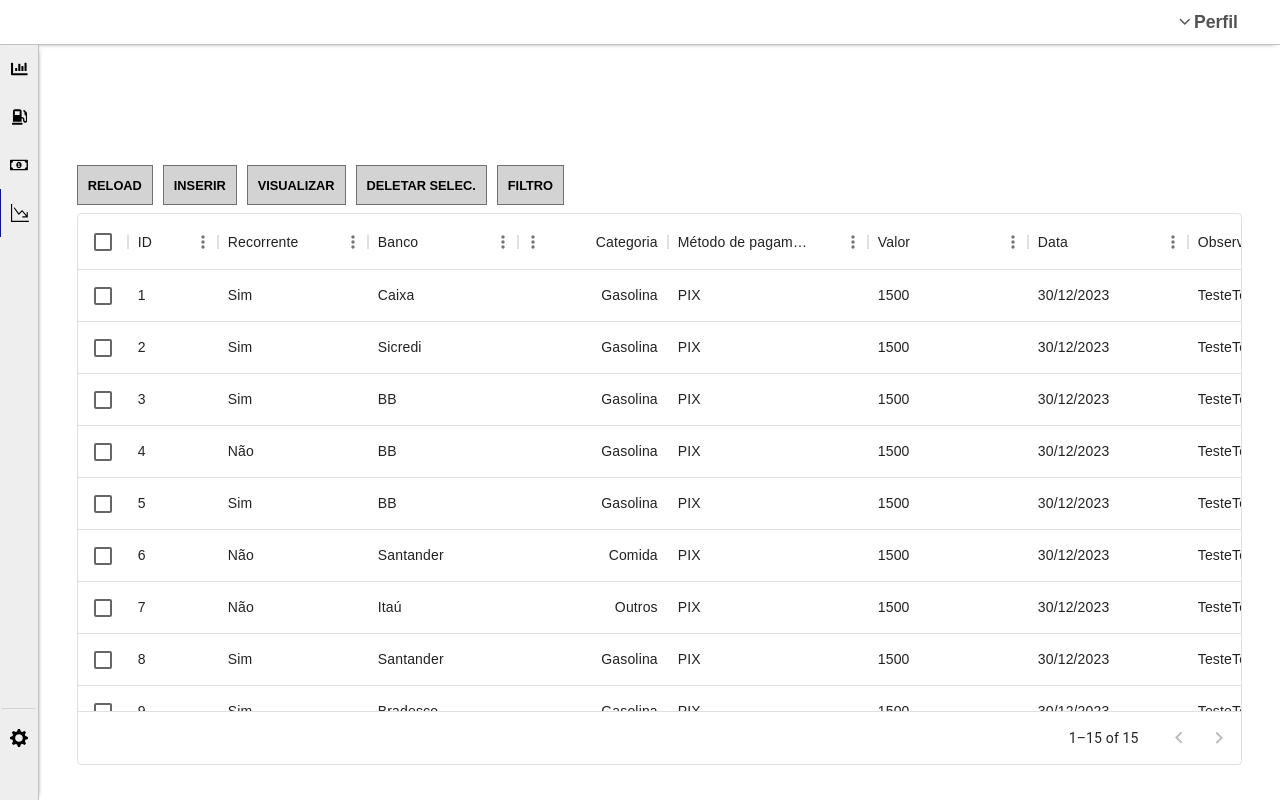
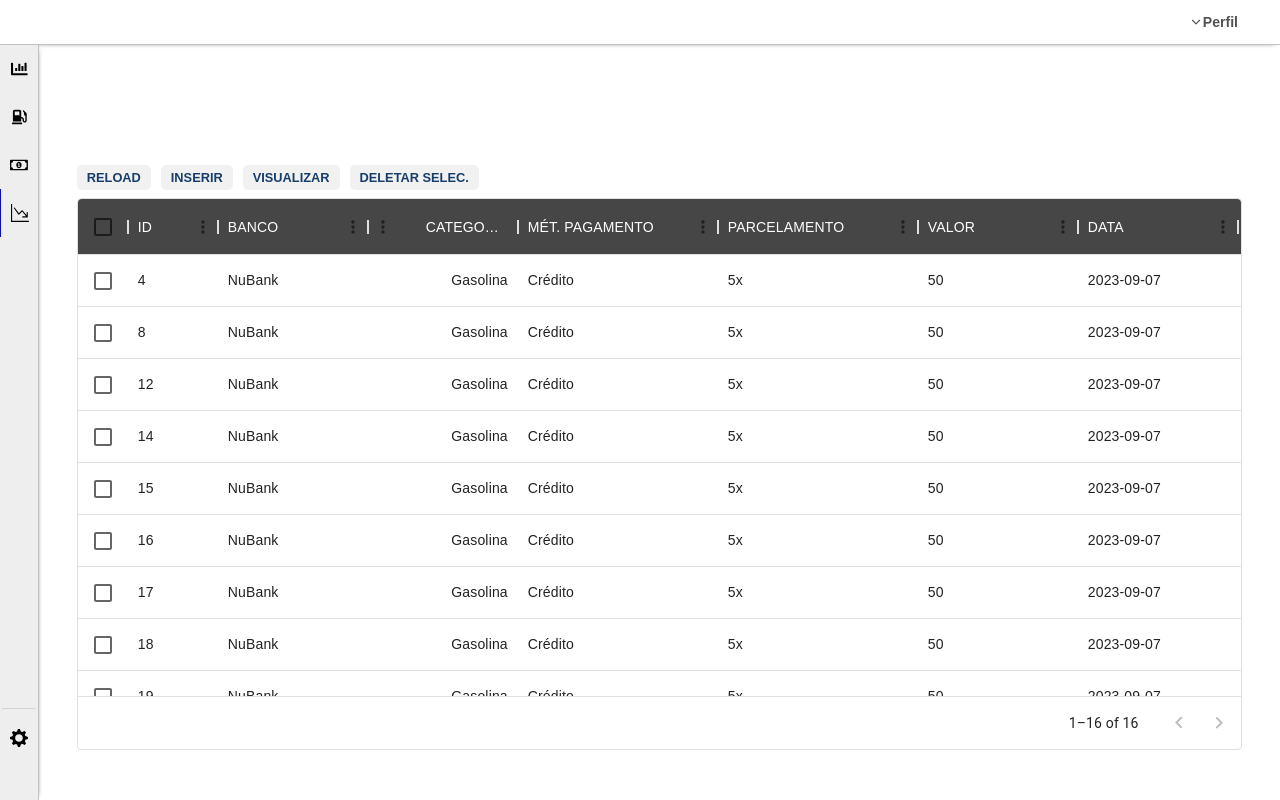
Before and after one commit to JhayneK/Projeto-Financas, a React (Vite) app in the folder Front end/: page /despesas in a window 1280 px wide. Built offline with nearby package versions, Linux system fonts and the light colour scheme.

Commit message:
Dados via JSON
Agora a tabela está puxando dados do JSON

```diff
--- a/Front end/package.json
+++ b/Front end/package.json
@@ -14,6 +14,7 @@
     "@emotion/styled": "^11.11.0",
     "@mui/material": "^5.14.5",
     "@mui/x-data-grid": "^6.11.2",
+    "axios": "^1.5.0",
     "react": "^18.2.0",
     "react-dom": "^18.2.0",
     "react-icons": "^4.10.1",
--- /dev/null
+++ b/Front end/public/dados_randomicos.json
@@ -0,0 +1,180 @@
+{
+    "fluxo": [
+        {
+            "ID": 4,
+            "RECORRENTE": 0,
+            "BANCO": "NuBank",
+            "CATEGORIA": "Gasolina",
+            "METODO_PAGAMENTO": "Crédito",
+            "PARCELAMENTO": "5x",
+            "VALOR": 50.00,
+            "DATA": "2023-09-07",
+            "DESCRICAO": "Gasolina no posto"
+        },
+        {
+            "ID": 8,
+            "RECORRENTE": 0,
+            "BANCO": "NuBank",
+            "CATEGORIA": "Gasolina",
+            "METODO_PAGAMENTO": "Crédito",
+            "PARCELAMENTO": "5x",
+            "VALOR": 50.00,
+            "DATA": "2023-09-07",
+            "DESCRICAO": "Gasolina no posto"
+        },
+        {
+            "ID": 12,
+            "RECORRENTE": 0,
+            "BANCO": "NuBank",
+            "CATEGORIA": "Gasolina",
+            "METODO_PAGAMENTO": "Crédito",
+            "PARCELAMENTO": "5x",
+            "VALOR": 50.00,
+            "DATA": "2023-09-07",
+            "DESCRICAO": "Gasolina no posto"
+        },
+        {
+            "ID": 14,
+            "RECORRENTE": 0,
+            "BANCO": "NuBank",
+            "CATEGORIA": "Gasolina",
+            "METODO_PAGAMENTO": "Crédito",
+            "PARCELAMENTO": "5x",
+            "VALOR": 50.00,
+            "DATA": "2023-09-07",
+            "DESCRICAO": "Gasolina no posto"
+        },
+        {
+            "ID": 15,
+            "RECORRENTE": 0,
+            "BANCO": "NuBank",
+            "CATEGORIA": "Gasolina",
+            "METODO_PAGAMENTO": "Crédito",
+            "PARCELAMENTO": "5x",
+            "VALOR": 50.00,
+            "DATA": "2023-09-07",
+            "DESCRICAO": "Gasolina no posto"
+        },
+        {
+            "ID": 16,
+            "RECORRENTE": 0,
+            "BANCO": "NuBank",
+            "CATEGORIA": "Gasolina",
+            "METODO_PAGAMENTO": "Crédito",
+            "PARCELAMENTO": "5x",
+            "VALOR": 50.00,
+            "DATA": "2023-09-07",
+            "DESCRICAO": "Gasolina no posto"
+        },
+        {
+            "ID": 17,
+            "RECORRENTE": 0,
+            "BANCO": "NuBank",
+            "CATEGORIA": "Gasolina",
+            "METODO_PAGAMENTO": "Crédito",
+            "PARCELAMENTO": "5x",
+            "VALOR": 50.00,
+            "DATA": "2023-09-07",
+            "DESCRICAO": "Gasolina no posto"
+        },
+        {
+            "ID": 18,
+            "RECORRENTE": 0,
+            "BANCO": "NuBank",
+            "CATEGORIA": "Gasolina",
+            "METODO_PAGAMENTO": "Crédito",
+            "PARCELAMENTO": "5x",
+            "VALOR": 50.00,
+            "DATA": "2023-09-07",
+            "DESCRICAO": "Gasolina no posto"
+        },
+        {
+            "ID": 19,
+            "RECORRENTE": 0,
+            "BANCO": "NuBank",
+            "CATEGORIA": "Gasolina",
+            "METODO_PAGAMENTO": "Crédito",
+            "PARCELAMENTO": "5x",
+            "VALOR": 50.00,
+            "DATA": "2023-09-07",
+            "DESCRICAO": "Gasolina no posto"
+        },
+        {
+            "ID": 20,
+            "RECORRENTE": 0,
+            "BANCO": "NuBank",
+            "CATEGORIA": "Gasolina",
+            "METODO_PAGAMENTO": "Crédito",
+            "PARCELAMENTO": "5x",
+            "VALOR": 50.00,
+            "DATA": "2023-09-07",
+            "DESCRICAO": "Gasolina no posto"
+        },
+        {
+            "ID": 21,
+            "RECORRENTE": 0,
+            "BANCO": "NuBank",
+            "CATEGORIA": "Gasolina",
+            "METODO_PAGAMENTO": "Crédito",
+            "PARCELAMENTO": "5x",
+            "VALOR": 50.00,
+            "DATA": "2023-09-07",
+            "DESCRICAO": "Gasolina no posto"
+        },
+        {
+            "ID": 22,
+            "RECORRENTE": 0,
+            "BANCO": "NuBank",
+            "CATEGORIA": "Gasolina",
+            "METODO_PAGAMENTO": "Crédito",
+            "PARCELAMENTO": "5x",
+            "VALOR": 50.00,
+            "DATA": "2023-09-07",
+            "DESCRICAO": "Gasolina no posto"
+        },
+        {
+            "ID": 23,
+            "RECORRENTE": 0,
+            "BANCO": "NuBank",
+            "CATEGORIA": "Gasolina",
+            "METODO_PAGAMENTO": "Crédito",
+            "PARCELAMENTO": "5x",
+            "VALOR": 50.00,
+            "DATA": "2023-09-07",
+            "DESCRICAO": "Gasolina no posto"
+        },
+        {
+            "ID": 24,
+            "RECORRENTE": 0,
+            "BANCO": "NuBank",
+            "CATEGORIA": "Gasolina",
+            "METODO_PAGAMENTO": "Crédito",
+            "PARCELAMENTO": "5x",
+            "VALOR": 50.00,
+            "DATA": "2023-09-07",
+            "DESCRICAO": "Gasolina no posto"
+        },
+        {
+            "ID": 25,
+            "RECORRENTE": 0,
+            "BANCO": "NuBank",
+            "CATEGORIA": "Gasolina",
+            "METODO_PAGAMENTO": "Crédito",
+            "PARCELAMENTO": "5x",
+            "VALOR": 50.00,
+            "DATA": "2023-09-07",
+            "DESCRICAO": "Gasolina no posto"
+        },
+        {
+            "ID": 26,
+            "RECORRENTE": 0,
+            "BANCO": "NuBank",
+            "CATEGORIA": "Gasolina",
+            "METODO_PAGAMENTO": "Crédito",
+            "PARCELAMENTO": "5x",
+            "VALOR": 50.00,
+            "DATA": "2023-09-07",
+            "DESCRICAO": "Gasolina no posto"
+        }
+    ]
+}
--- a/Front end/src/App.css
+++ b/Front end/src/App.css
@@ -24,6 +24,8 @@
     margin: 0px 10px;
     font-weight: bold;
     color: rgb(82, 82, 82);
+    font-weight: bold;
+    font-size: 1.1vw;
 }
 
 .header-content {
@@ -98,7 +100,7 @@
 }
 
 #gasolina-icon {
-    width: 1.2vw;
+    width: 1.15vw;
     height: 5vh;
 }
 
@@ -177,19 +179,35 @@
 
 .botao-dashboard {
     cursor: pointer;
-    outline: none;
-    border: 1.5px solid rgb(112, 112, 112);
+    border-radius: 5px;
+    color: #163d6b;
+    /* outline: none; */
+    /* border: 1.5px solid rgb(112, 112, 112); */
+    border: none;
     background-color: rgb(211, 211, 211);
     font-weight: 800;
-    height: 2.5rem;
+    /* background-color: transparent; */
+    background-color: rgb(241, 241, 241);
+    /* height: 2.5rem; */
     font-size: 0.8rem;
     margin: 0px 10px 1vh 0px;
     padding: 5px 10px;
 }
 
+.botao-dashboard:hover {
+    /* background-color: #f1f1f1; */
+    background-color: #d1d1d1;
+}
+
 .tabela {
     margin: 15vh 3vw 0px;
-    min-width: 91vw;
+    width: 91vw;
+}
+
+.MuiDataGrid-columnHeader {
+    /* background-color: rgb(99, 99, 99); */
+    background-color: rgb(71, 70, 70);
+    color: white;
 }
 
 .pages-logado-main-content {
--- a/Front end/src/components/Tabela.jsx
+++ b/Front end/src/components/Tabela.jsx
@@ -1,68 +1,45 @@
+import { useEffect, useState } from 'react';
+import axios from 'axios';
 import Box from '@mui/material/Box';
 import { DataGrid } from '@mui/x-data-grid';
-
-const columns = [
-    { field: 'id', headerName: 'ID', width: 90 },
-    {
-        field: 'Recorrente',
-        headerName: 'Recorrente',
-        width: 150,
-        editable: false,
-    },
-    {
-        field: 'Banco',
-        headerName: 'Banco',
-        width: 150,
-        editable: false,
-    },
-    {
-        field: 'Categoria',
-        headerName: 'Categoria',
-        type: 'number',
-        width: 150,
-        editable: false,
-    },
-    {
-        field: 'MetodoPagamento',
-        headerName: 'Método de pagamento',
-        width: 200,
-    },
-    {
-        field: 'Valor',
-        headerName: 'Valor',
-        width: 160,
-    },
-    {
-        field: 'Data',
-        headerName: 'Data',
-        width: 160,
-    },
-    {
-        field: 'Observacao',
-        headerName: 'Observação',
-        width: 550,
-    },
-];
-
-const rows = [
-    { id: 1, Recorrente: 'Sim', Banco: 'Caixa', Categoria: "Gasolina", MetodoPagamento: "PIX", Valor: 1500, Data: "30/12/2023", Observacao: "TesteTesteTeste TesteTeste"},
-    { id: 2, Recorrente: 'Sim', Banco: 'Sicredi', Categoria: "Gasolina", MetodoPagamento: "PIX", Valor: 1500, Data: "30/12/2023", Observacao: "TesteTesteTeste TesteTeste"},
-    { id: 3, Recorrente: 'Sim', Banco: 'BB', Categoria: "Gasolina", MetodoPagamento: "PIX", Valor: 1500, Data: "30/12/2023", Observacao: "TesteTesteTeste TesteTeste"},
-    { id: 4, Recorrente: 'Não', Banco: 'BB', Categoria: "Gasolina", MetodoPagamento: "PIX", Valor: 1500, Data: "30/12/2023", Observacao: "TesteTesteTeste TesteTeste"},
-    { id: 5, Recorrente: 'Sim', Banco: 'BB', Categoria: "Gasolina", MetodoPagamento: "PIX", Valor: 1500, Data: "30/12/2023", Observacao: "TesteTesteTeste TesteTeste"},
-    { id: 6, Recorrente: 'Não', Banco: 'Santander', Categoria: "Comida", MetodoPagamento: "PIX", Valor: 1500, Data: "30/12/2023", Observacao: "TesteTesteTeste TesteTeste"},
-    { id: 7, Recorrente: 'Não', Banco: 'Itaú', Categoria: "Outros", MetodoPagamento: "PIX", Valor: 1500, Data: "30/12/2023", Observacao: "TesteTesteTeste TesteTeste"},
-    { id: 8, Recorrente: 'Sim', Banco: 'Santander', Categoria: "Gasolina", MetodoPagamento: "PIX", Valor: 1500, Data: "30/12/2023", Observacao: "TesteTesteTeste TesteTeste"},
-    { id: 9, Recorrente: 'Sim', Banco: 'Bradesco', Categoria: "Gasolina", MetodoPagamento: "PIX", Valor: 1500, Data: "30/12/2023", Observacao: "TesteTesteTeste TesteTeste"},
-    { id: 10, Recorrente: 'Sim', Banco: 'Bradesco', Categoria: "Gasolina", MetodoPagamento: "PIX", Valor: 1500, Data: "30/12/2023", Observacao: "TesteTesteTeste TesteTeste"},
-    { id: 11, Recorrente: 'Sim', Banco: 'Bradesco', Categoria: "Gasolina", MetodoPagamento: "PIX", Valor: 1500, Data: "30/12/2023", Observacao: "TesteTesteTeste TesteTeste"},
-    { id: 12, Recorrente: 'Sim', Banco: 'Bradesco', Categoria: "Gasolina", MetodoPagamento: "PIX", Valor: 1500, Data: "30/12/2023", Observacao: "TesteTesteTeste TesteTeste"},
-    { id: 13, Recorrente: 'Sim', Banco: 'Bradesco', Categoria: "Gasolina", MetodoPagamento: "PIX", Valor: 1500, Data: "30/12/2023", Observacao: "TesteTesteTeste TesteTeste"},
-    { id: 14, Recorrente: 'Sim', Banco: 'Bradesco', Categoria: "Gasolina", MetodoPagamento: "PIX", Valor: 1500, Data: "30/12/2023", Observacao: "TesteTesteTeste TesteTeste"},
-    { id: 15, Recorrente: 'Sim', Banco: 'Bradesco', Categoria: "Gasolina", MetodoPagamento: "PIX", Valor: 1500, Data: "30/12/2023", Observacao: "TesteTesteTeste TesteTeste"},
-];
+import { Stack } from '@mui/material';
 
 export default function Tabela() {
+    const [dados, setDados] = useState([]);
+
+    useEffect(() => {
+        axios.get("../public/dados_randomicos.json")
+            .then((response) => {
+                setDados(response.data.fluxo)
+            })
+            .catch((error) => {
+                console.error("Erro ao obter os dados do JSON");
+            });
+    }, []);
+
+    const columns = [
+        { field: 'id', headerName: 'ID', width: 90 },
+        { field: 'banco', headerName: 'BANCO', width: 150 },
+        { field: 'categoria', headerName: 'CATEGORIA', type: 'number', width: 150 },
+        { field: 'metodoPagamento', headerName: 'MÉT. PAGAMENTO', width: 200 },
+        { field: 'parcelamento', headerName: 'PARCELAMENTO', width: 200 },
+        { field: 'valor', headerName: 'VALOR', width: 160 },
+        { field: 'data', headerName: 'DATA', width: 160 },
+        { field: 'descricao', headerName: 'DESCRIÇÃO', width: 600 },
+    ];
+
+    const rows = dados.map((row) => ({
+        id: row.ID,
+        banco: row.BANCO,
+        categoria: row.CATEGORIA,
+        metodoPagamento: row.METODO_PAGAMENTO,
+        parcelamento: row.PARCELAMENTO,
+        valor: row.VALOR,
+        data: row.DATA,
+        descricao: row.DESCRICAO,
+
+    }))
+
     return (
         <Box sx={{ height: "69vh", width: '100%' }}>
             <DataGrid
--- a/Front end/src/pages/Despesas.jsx
+++ b/Front end/src/pages/Despesas.jsx
@@ -17,7 +17,7 @@ export default function Despesas() {
                         <button id="botao-inserir" className="botao-dashboard">INSERIR</button>
                         <button id="botao-visualizar" className="botao-dashboard">VISUALIZAR</button>
                         <button id="botao-deletar-selec" className="botao-dashboard">DELETAR SELEC.</button>
-                        <button id="botao-filtro" className="botao-dashboard">FILTRO</button>
+                        {/* <button id="botao-filtro" className="botao-dashboard">FILTRO</button> */}
                     </div>
                     <Tabela />
                 </div>
```
Also changed, not shown: 1 other file (tests, documents, lock files or other folders).
